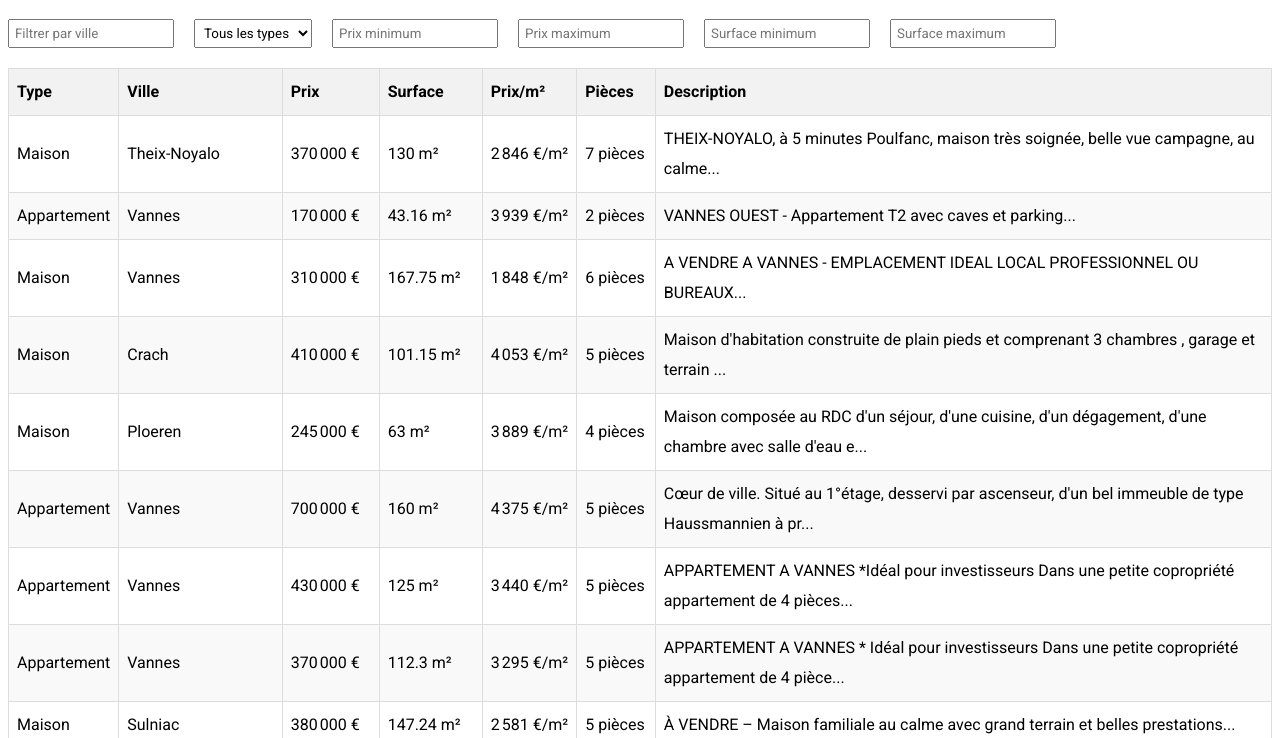
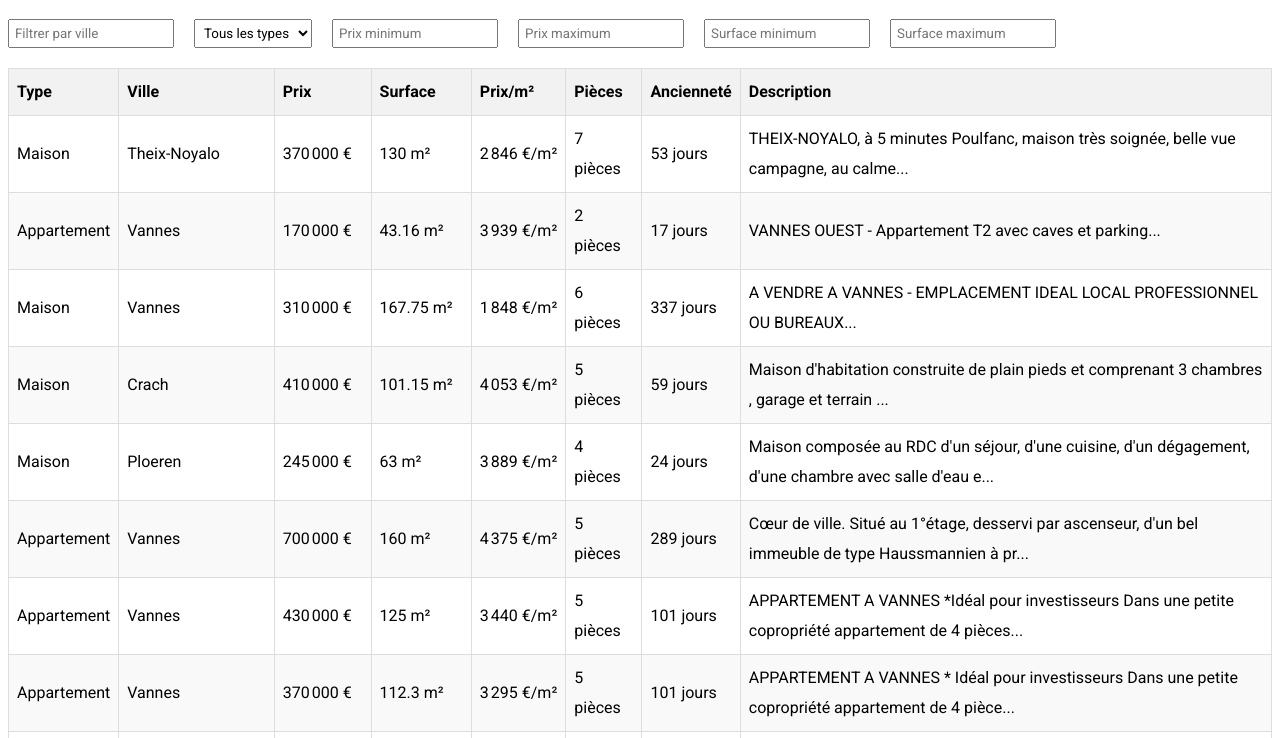
Before and after one commit to maximecoic/immo, a plain HTML site: page index.html in a window 1280 px wide. Shown: the part 62-800 px from the top of the page. Drawn offline with Linux system fonts and the light colour scheme; a web font is replaced by a local one.

Commit message:
ancienneté

```diff
--- a/index.html
+++ b/index.html
@@ -33,6 +33,7 @@
                 <th data-sort="surface">Surface</th>
                 <th data-sort="prixM2">Prix/m²</th>
                 <th data-sort="nbPieces">Pièces</th>
+                <th data-sort="dateCreation">Ancienneté</th>
                 <th>Description</th>
             </tr>
         </thead>
@@ -110,6 +111,13 @@
                         maximumFractionDigits: 0
                     }).format(prixM2) + '/m²' : 'N/A'}</td>
                     <td>${annonce.nbPieces} pièces</td>
+                    <td>${(() => {
+                        const creationDate = new Date(annonce.dateCreation);
+                        const today = new Date();
+                        const diffTime = Math.abs(today - creationDate);
+                        const diffDays = Math.ceil(diffTime / (1000 * 60 * 60 * 24));
+                        return `${diffDays} jour${diffDays > 1 ? 's' : ''}`;
+                    })()}</td>
                     <td>${
                         (() => {
                             const searchWord = "plage";
```
